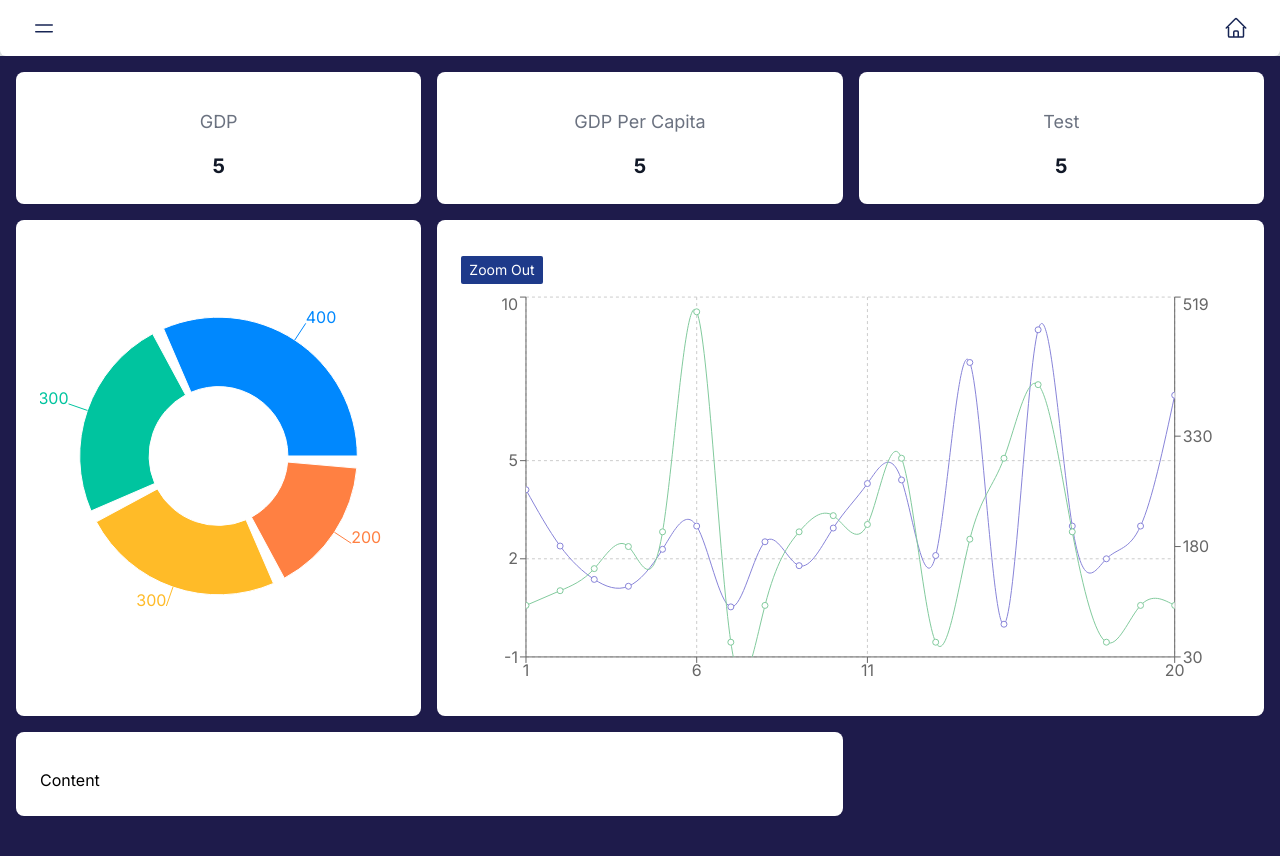
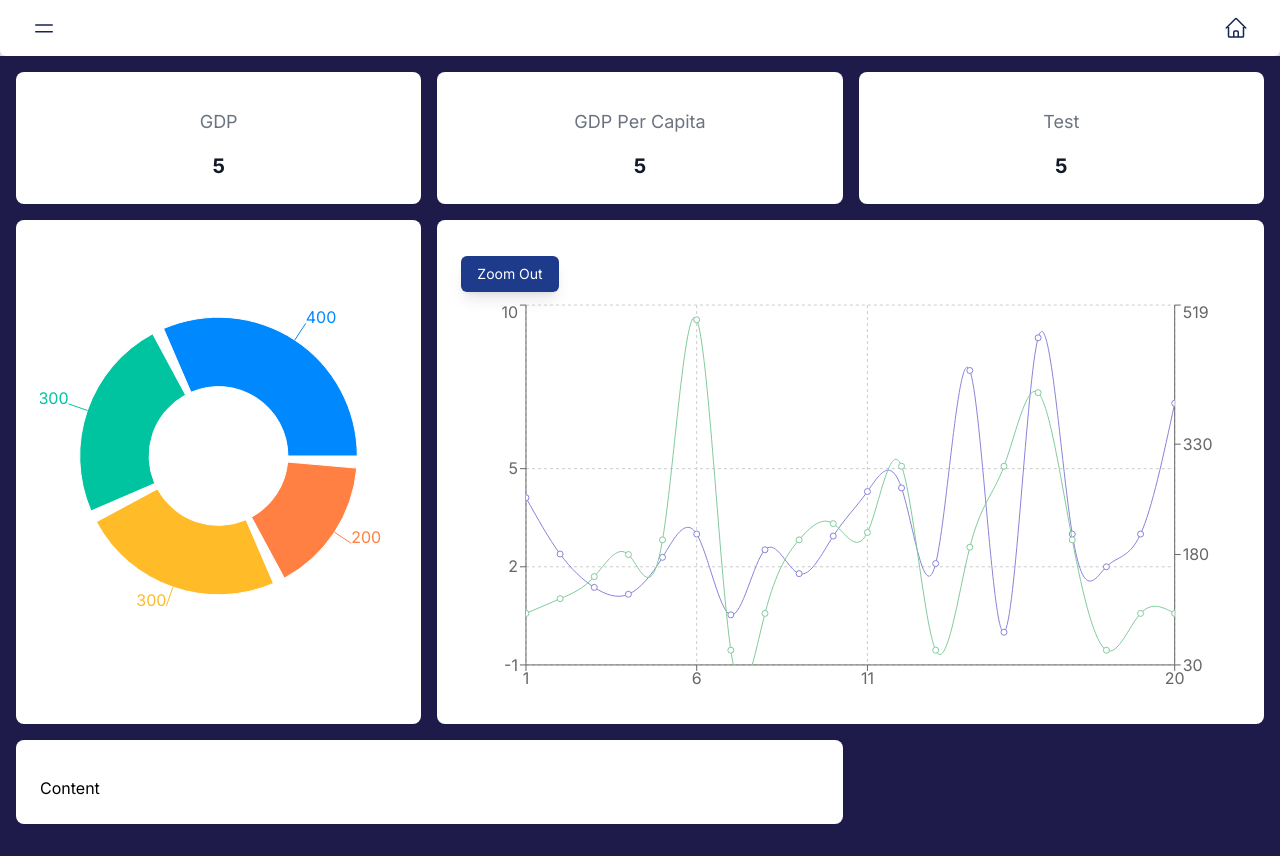
Before and after one commit to Taylorgtyler/portfolio-dashboard, a Next.js app: page / in a window 1280 px wide. Built offline with nearby package versions, Linux system fonts and the light colour scheme.

Commit message:
added external link and updated linegraph button

```diff
--- a/app/components/dashboardheader/index.js
+++ b/app/components/dashboardheader/index.js
@@ -1,11 +1,14 @@
 import React from "react";
 import { HomeIcon, Bars2Icon } from "@heroicons/react/24/outline";
+import Link from "next/link";
 
 const DashboardHeader = () => {
   return (
     <div className="bg-white p-4 z-50 rounded-bl-md rounded-br-md flex justify-between">
       <Bars2Icon className="h-6 w-6 text-blue-950 ml-4" />
-      <HomeIcon className="h-6 w-6 text-blue-950 mr-4" />
+      <a href="https://taylorgtyler.com" target="_blank">
+        <HomeIcon className="h-6 w-6 text-blue-950 mr-4" />
+      </a>
     </div>
   );
 };
--- a/app/components/linegraph/index.js
+++ b/app/components/linegraph/index.js
@@ -137,7 +137,7 @@ export default class LineGraph extends PureComponent {
       <div className="highlight-bar-charts select-none w-full">
         <button
           type="button"
-          className="btn update bg-blue-900 mb-2 rounded-sm py-1 px-2 text-sm text-white hover:bg-blue-800 focus:outline-none focus:ring focus:ring-blue-300"
+          className="btn update bg-blue-900 mb-2 rounded-md py-2 px-4 text-sm text-white hover:bg-blue-700 focus:outline-none focus:ring-1 focus:ring-blue-300 focus:ring-opacity-20 shadow-lg transition duration-200 ease-in-out transform hover:scale-105"
           onClick={this.zoomOut.bind(this)}
         >
           Zoom Out
```
